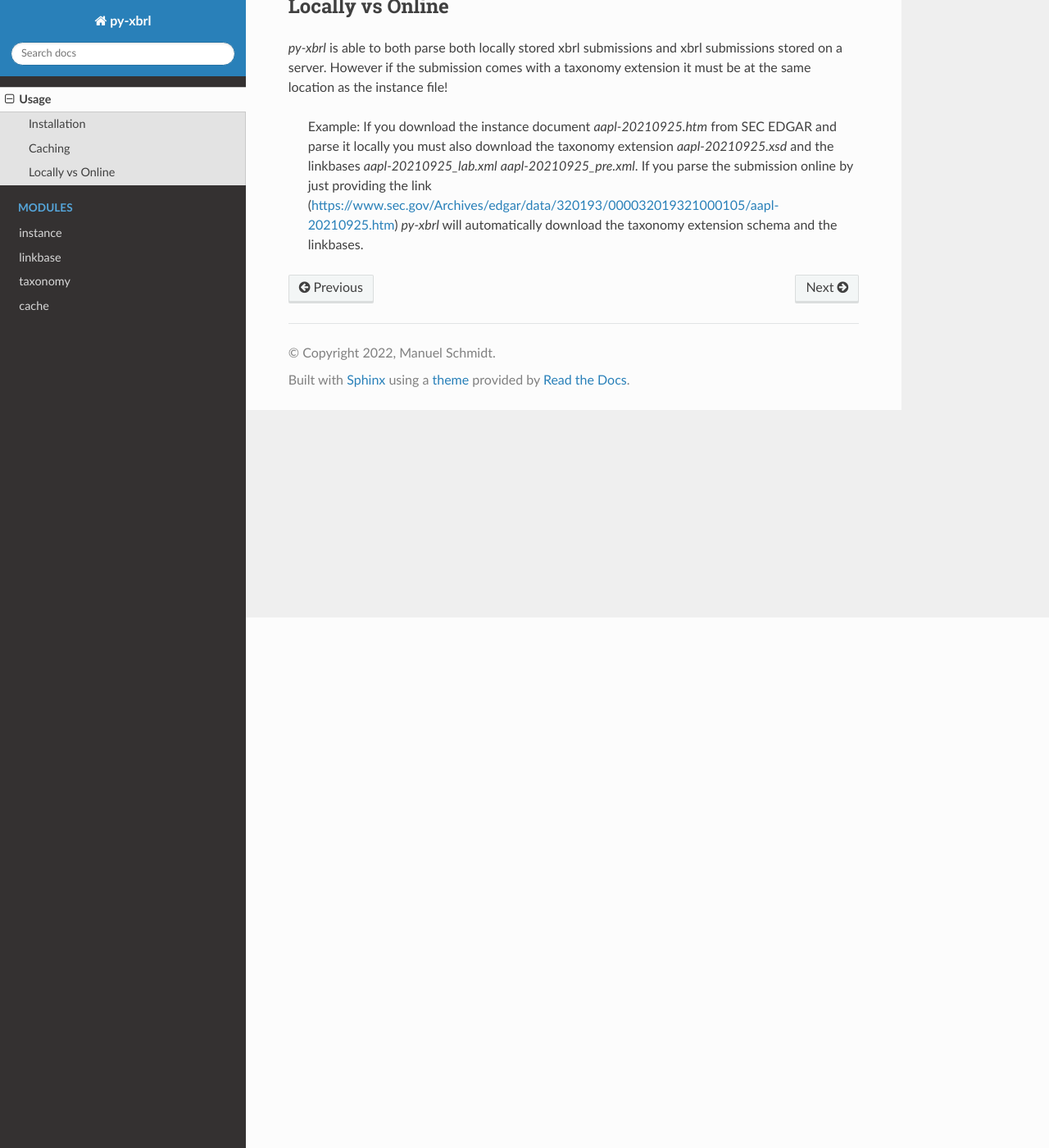
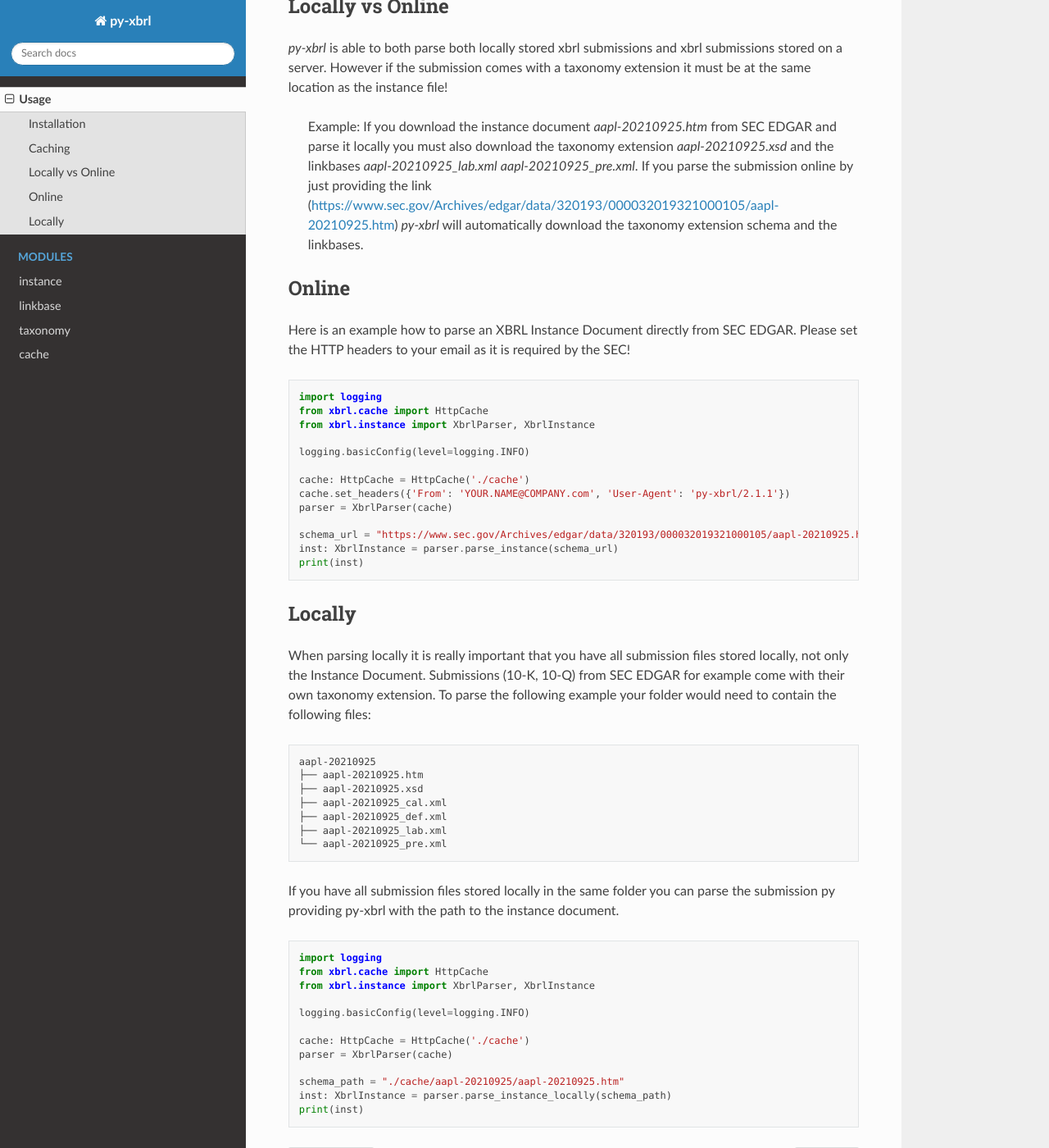
Before and after one commit to manusimidt/py-xbrl, a Sphinx documentation site: the page built from docs/usage.rst, in a window 1280 px wide and 1400 px high, scrolled down 647 px. Shown: the whole window at 82% size. Built offline with Sphinx 7.4.7 and the Read the Docs theme 2.0.0, drawn with Linux system fonts in a browser that asks for light colours.

Commit message:
Modified usage.rst

```diff
--- a/docs/usage.rst
+++ b/docs/usage.rst
@@ -44,3 +44,64 @@ the instance file!
     submission online by just providing the link (https://www.sec.gov/Archives/edgar/data/320193/000032019321000105/aapl-20210925.htm)
     `py-xbrl` will automatically download the taxonomy extension schema
     and the linkbases.
+
+
+Online
+------
+Here is an example how to parse an XBRL Instance Document
+directly from SEC EDGAR. Please set the HTTP headers to your
+email as it is required by the SEC!
+
+
+.. code-block:: python
+
+    import logging
+    from xbrl.cache import HttpCache
+    from xbrl.instance import XbrlParser, XbrlInstance
+
+    logging.basicConfig(level=logging.INFO)
+
+    cache: HttpCache = HttpCache('./cache')
+    cache.set_headers({'From': 'YOUR.NAME@COMPANY.com', 'User-Agent': 'py-xbrl/2.1.1'})
+    parser = XbrlParser(cache)
+
+    schema_url = "https://www.sec.gov/Archives/edgar/data/320193/000032019321000105/aapl-20210925.htm"
+    inst: XbrlInstance = parser.parse_instance(schema_url)
+    print(inst)
+
+Locally
+-------
+When parsing locally it is really important that you have all
+submission files stored locally, not only the Instance Document.
+Submissions (10-K, 10-Q) from SEC EDGAR for example come with
+their own taxonomy extension. To parse the following example your
+folder would need to contain the following files:
+
+::
+
+    aapl-20210925
+    ├── aapl-20210925.htm
+    ├── aapl-20210925.xsd
+    ├── aapl-20210925_cal.xml
+    ├── aapl-20210925_def.xml
+    ├── aapl-20210925_lab.xml
+    └── aapl-20210925_pre.xml
+
+If you have all submission files stored locally in the same folder
+you can parse the submission py providing py-xbrl with the path
+to the instance document.
+
+.. code-block:: python
+
+    import logging
+    from xbrl.cache import HttpCache
+    from xbrl.instance import XbrlParser, XbrlInstance
+
+    logging.basicConfig(level=logging.INFO)
+
+    cache: HttpCache = HttpCache('./cache')
+    parser = XbrlParser(cache)
+
+    schema_path = "./cache/aapl-20210925/aapl-20210925.htm"
+    inst: XbrlInstance = parser.parse_instance_locally(schema_path)
+    print(inst)
```
